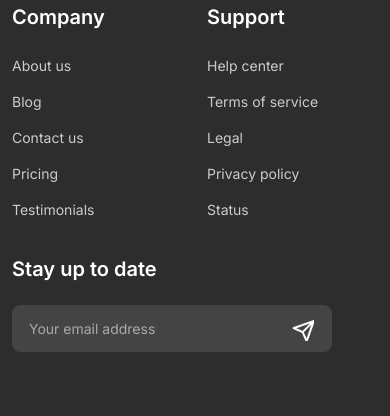
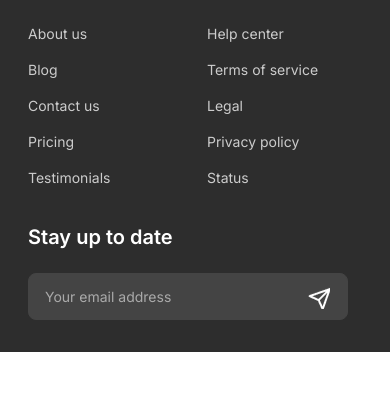
Before and after one commit to SaminaChowdhury/Nextcent-124, a plain HTML site: page index.html in a window 390 px wide. Shown: the part 7533-7949 px from the top of the page. After the commit the page ends 7885 px from the top, so only its background shows below. Drawn offline with nearby package versions, Linux system fonts and the light colour scheme; a script that the page names is missing.

Commit message:
responsive

```diff
--- a/index.html
+++ b/index.html
@@ -14,6 +14,8 @@
 
     <!-- Custom CSS -->
     <link rel="stylesheet" href="CSS/style.css">
+    <!-- Responsive CSS -->
+    <link rel="stylesheet" href="CSS/responsive.css">
 </head>
 <body>
 <!-- Navbar -->
```
